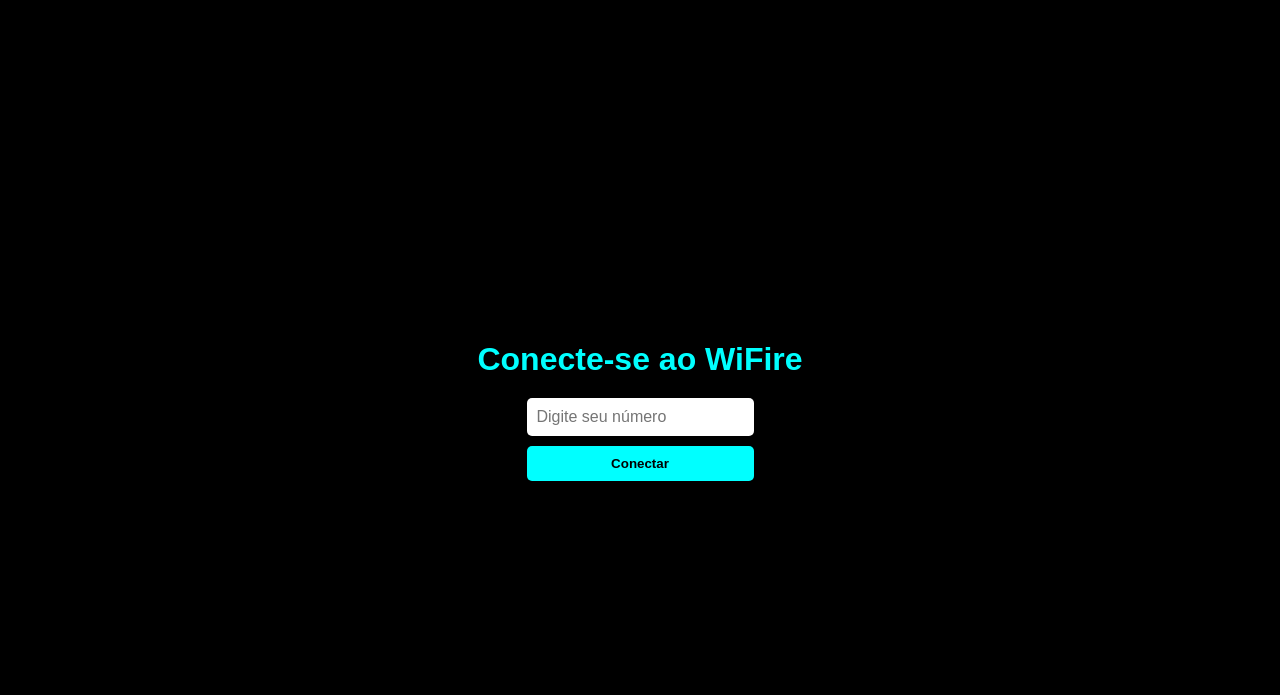
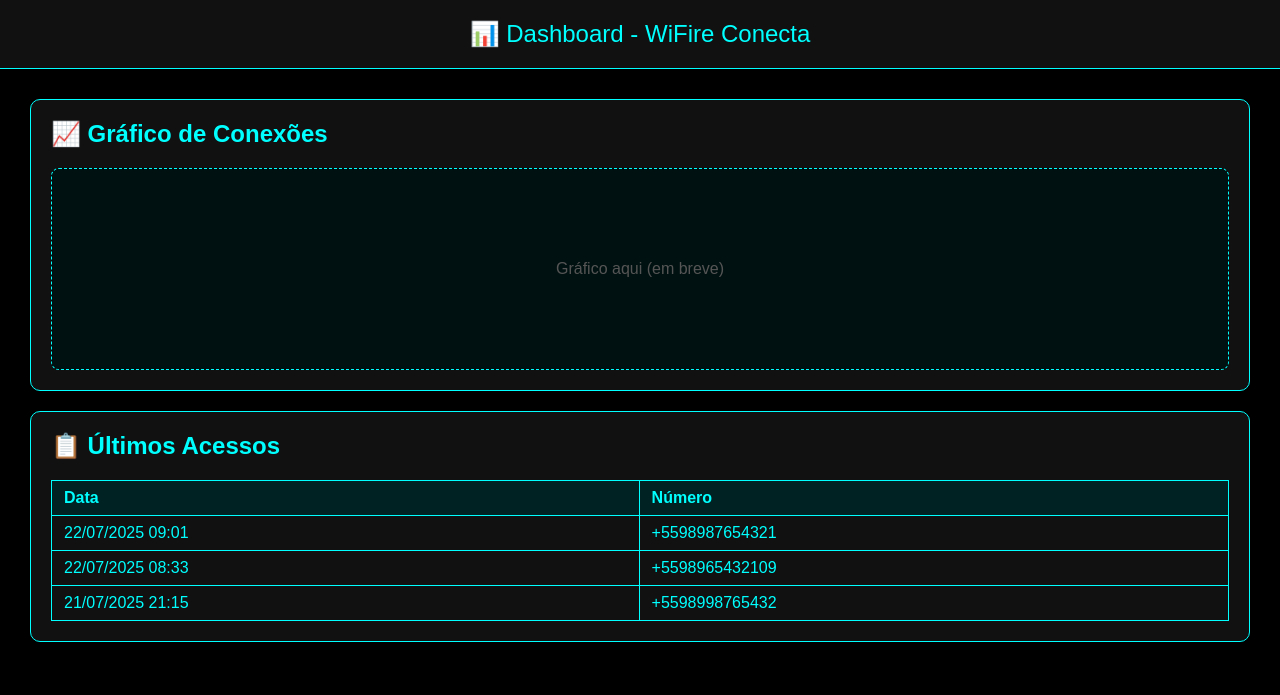
Before and after one commit to iadesignerweb/musicoterapia, a plain HTML site: page index.html in a window 1280 px wide. Drawn offline with Linux system fonts and the light colour scheme.

Commit message:
Update index.html

```diff
--- a/index.html
+++ b/index.html
@@ -1,54 +1,108 @@
 <!DOCTYPE html>
 <html lang="pt-BR">
 <head>
-  <meta charset="UTF-8">
-  <title>WiFire Conecta</title>
-  <meta name="viewport" content="width=device-width, initial-scale=1.0">
+  <meta charset="UTF-8" />
+  <title>Dashboard - WiFire Conecta</title>
+  <meta name="viewport" content="width=device-width, initial-scale=1.0" />
   <style>
     body {
+      margin: 0;
       background-color: #000;
       color: #0ff;
-      font-family: 'Arial', sans-serif;
-      display: flex;
-      flex-direction: column;
-      align-items: center;
-      justify-content: center;
-      height: 100vh;
-      margin: 0;
+      font-family: Arial, sans-serif;
     }
-    h1 {
-      font-size: 2em;
+
+    header {
+      background-color: #111;
+      padding: 20px;
+      text-align: center;
+      font-size: 24px;
+      border-bottom: 1px solid #0ff;
+    }
+
+    main {
+      padding: 30px;
+    }
+
+    h2 {
+      margin-top: 0;
+    }
+
+    .card {
+      background-color: #111;
+      border: 1px solid #0ff;
+      padding: 20px;
+      border-radius: 10px;
       margin-bottom: 20px;
     }
-    form {
+
+    table {
+      width: 100%;
+      border-collapse: collapse;
+      color: #0ff;
+    }
+
+    th, td {
+      border: 1px solid #0ff;
+      padding: 8px 12px;
+      text-align: left;
+    }
+
+    th {
+      background-color: #022;
+    }
+
+    .chart-placeholder {
+      height: 200px;
+      background: #011;
       display: flex;
-      flex-direction: column;
-      gap: 10px;
-    }
-    input {
-      padding: 10px;
-      border: none;
-      border-radius: 5px;
-      font-size: 1em;
-    }
-    button {
-      padding: 10px;
-      background-color: #0ff;
-      color: #000;
-      border: none;
-      border-radius: 5px;
-      font-weight: bold;
-      cursor: pointer;
+      justify-content: center;
+      align-items: center;
+      color: #555;
+      border: 1px dashed #0ff;
+      border-radius: 8px;
     }
   </style>
 </head>
 <body>
-  <h1>Conecte-se ao WiFire</h1>
-  <form id="wifiForm">
-    <input type="tel" id="phone" placeholder="Digite seu número" required />
-    <button type="submit">Conectar</button>
-  </form>
+  <header>📊 Dashboard - WiFire Conecta</header>
+  <main>
+    <div class="card">
+      <h2>📈 Gráfico de Conexões</h2>
+      <div class="chart-placeholder">Gráfico aqui (em breve)</div>
+    </div>
 
-  <script src="script.js"></script>
+    <div class="card">
+      <h2>📋 Últimos Acessos</h2>
+      <table id="tabela">
+        <thead>
+          <tr>
+            <th>Data</th>
+            <th>Número</th>
+          </tr>
+        </thead>
+        <tbody>
+          <!-- Linhas serão inseridas via JS -->
+        </tbody>
+      </table>
+    </div>
+  </main>
+
+  <script>
+    // ⚡ Simulação de dados - depois será via API
+    const acessos = [
+      { data: "22/07/2025 09:01", numero: "+5598987654321" },
+      { data: "22/07/2025 08:33", numero: "+5598965432109" },
+      { data: "21/07/2025 21:15", numero: "+5598998765432" }
+    ];
+
+    const tbody = document.querySelector("#tabela tbody");
+
+    acessos.forEach(({ data, numero }) => {
+      const row = document.createElement("tr");
+      row.innerHTML = `<td>${data}</td><td>${numero}</td>`;
+      tbody.appendChild(row);
+    });
+  </script>
 </body>
 </html>
```
